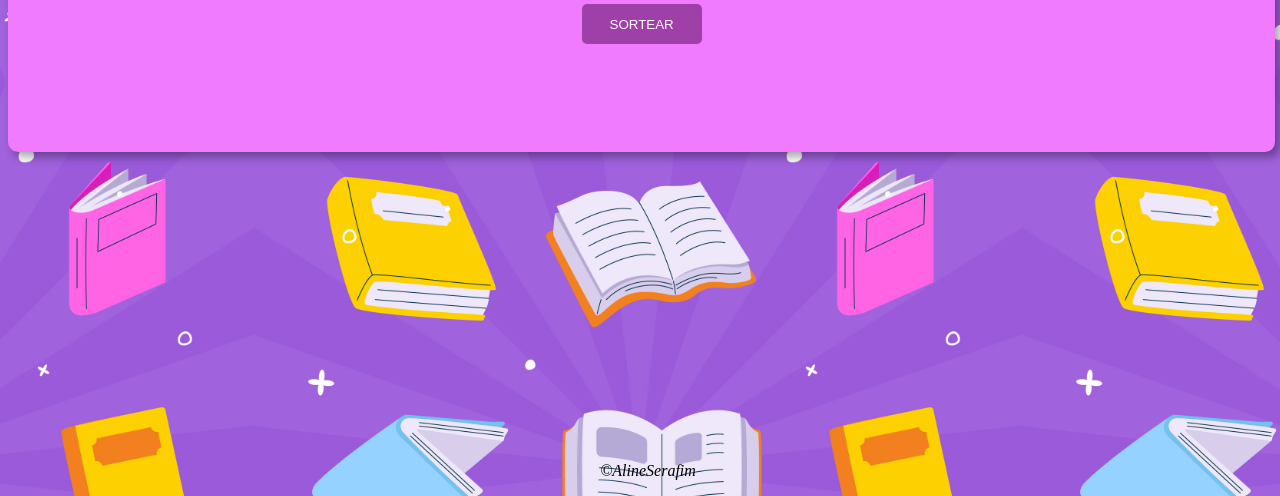
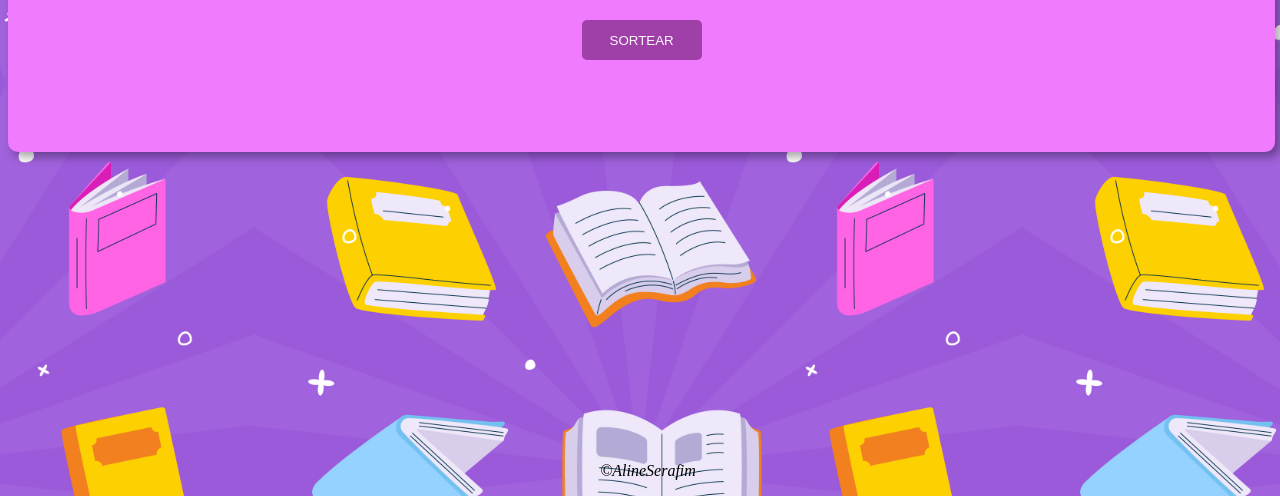
Before and after one commit to herdeiradenubia/sortear-livros, a plain HTML site: page index.html in a window 1280 px wide. Shown: the part 304-800 px from the top of the page. Drawn offline with Linux system fonts and the light colour scheme.

Commit message:
Update style.css

```diff
--- a/style.css
+++ b/style.css
@@ -16,7 +16,7 @@ body{
 #bo{
     color: rgb(252, 249, 250);
     background-color: rgba(80, 4, 82, 0.5);
-    position: absolute;top: 60%; left: 50%; transform: translate(-50%, -50%);
+    position: absolute;top: 65%; left: 50%; transform: translate(-50%, -50%);
     height: 40px;
     width: 120px;
     border: 0;
```
